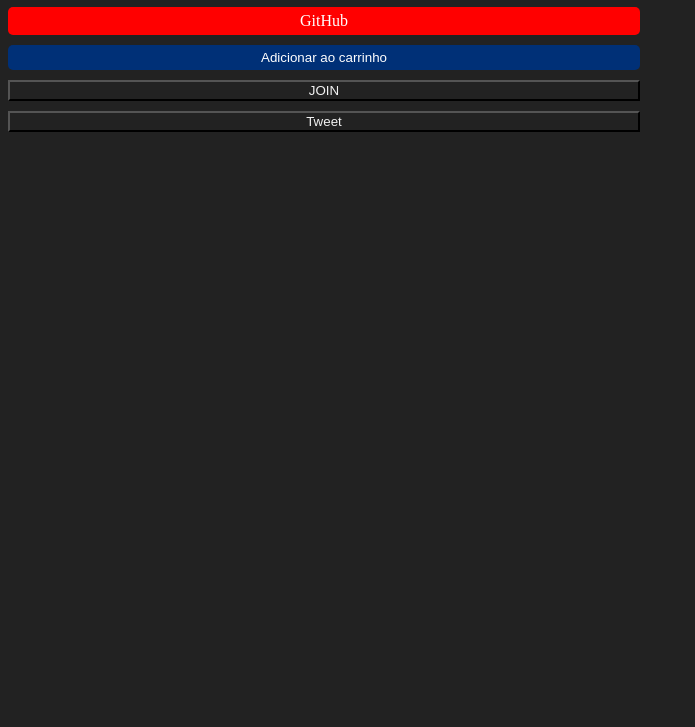
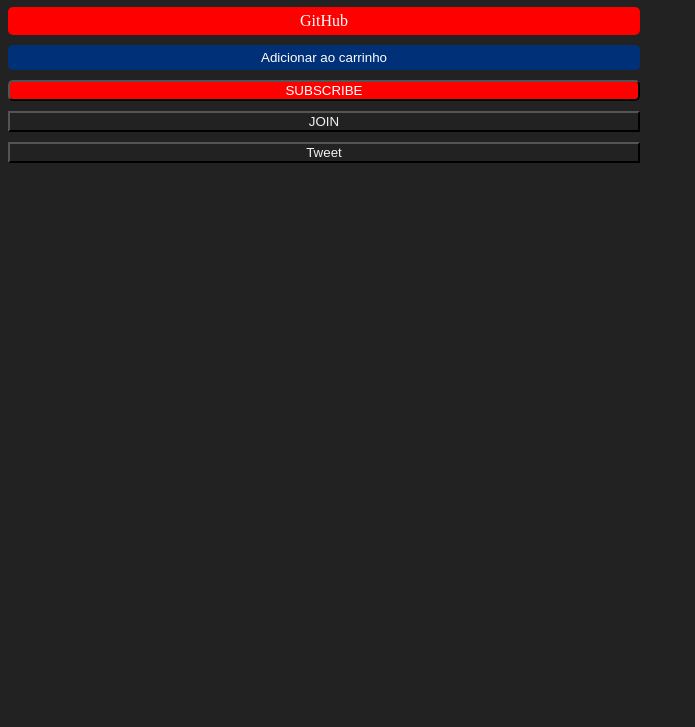
Before and after one commit to acpagani/front-end-2024, a plain HTML site: page aula1/index.html in a window 1280 px wide. Shown: the part 73-800 px from the top of the page, without its empty margins (0-695 px from the left). Drawn offline with Linux system fonts and the light colour scheme.

Commit message:
commit aula front

```diff
--- a/aula1/index.html
+++ b/aula1/index.html
@@ -11,8 +11,9 @@
     <div class="container-botao">
         <a class="btn anchor" href="https://github.com/acpagani/" target="_blank">GitHub</a>
         <button class="btn botao">Adicionar ao carrinho</button>
-        <button class="btn">JOIN</button>
-        <button>Tweet</button>
+        <button class="btn youtube">SUBSCRIBE</button>
+        <button class="btn join">JOIN</button>
+        <button class="btn tweet">Tweet</button>
     </div>
 </body>
 </html>
--- a/aula1/style.css
+++ b/aula1/style.css
@@ -10,6 +10,12 @@
     text-decoration-line: none;
     border-radius: 5px;
     text-align: center;
+}
+
+.youtube {
+    color:#ffffff;
+    background-color: red;
+    border-radius: 5px;
 }
 
 .botao {
```
